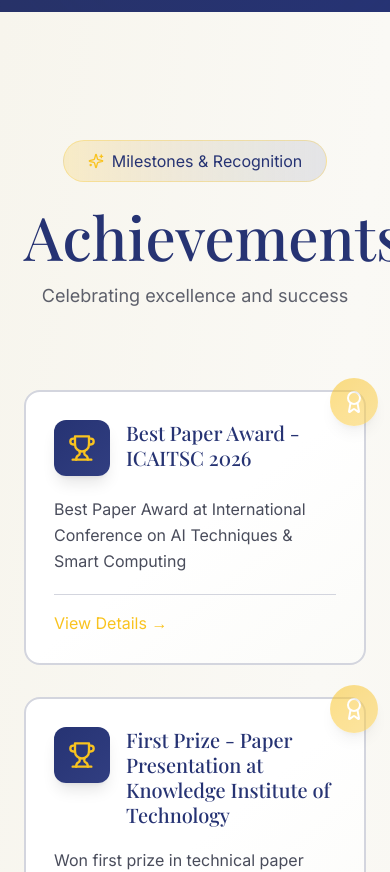
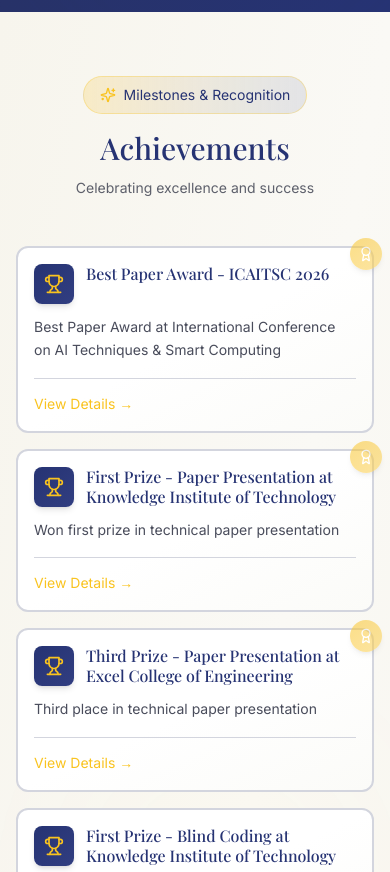
Before and after one commit to CoderShivakumar/folio-port, a React (Vite) app: page / in a window 390 px wide. Shown: the part 4180-5052 px from the top of the page. Built offline with nearby package versions, Linux system fonts and the light colour scheme; a web font is replaced by a local one.

Commit message:
Refactor Achievements component for responsiveness
Adjusted padding and sizes for responsive design in Achievements component. Updated class names for better consistency and visual appearance.

```diff
--- a/src/app/components/Achievements.tsx
+++ b/src/app/components/Achievements.tsx
@@ -5,10 +5,21 @@ import { achievements } from '../../data/portfolio-data';
 
 export function Achievements() {
   return (
-    <section id="achievements" className="py-32 px-6 bg-gradient-to-br from-[hsl(45,40%,95%)] via-[hsl(45,35%,97%)] to-[hsl(45,40%,95%)] relative overflow-hidden">
+    <section
+      id="achievements"
+      className="py-16 sm:py-24 md:py-32 px-4 sm:px-6 bg-gradient-to-br from-[hsl(45,40%,95%)] via-[hsl(45,35%,97%)] to-[hsl(45,40%,95%)] relative overflow-hidden"
+    >
+      {/* Background */}
       <div className="absolute inset-0 opacity-20">
-        <div className="absolute top-1/3 left-1/4 w-[500px] h-[500px] bg-[hsl(45,95%,55%)]/20 rounded-full blur-[100px]"></div>
-        <div className="absolute bottom-1/4 right-1/4 w-[600px] h-[600px] bg-[hsl(230,50%,30%)]/10 rounded-full blur-[120px]"></div>
+        <div className="absolute top-1/3 left-1/4
+        w-[250px] sm:w-[400px] md:w-[500px]
+        h-[250px] sm:h-[400px] md:h-[500px]
+        bg-[hsl(45,95%,55%)]/20 rounded-full blur-[100px]"></div>
+
+        <div className="absolute bottom-1/4 right-1/4
+        w-[300px] sm:w-[450px] md:w-[600px]
+        h-[300px] sm:h-[450px] md:h-[600px]
+        bg-[hsl(230,50%,30%)]/10 rounded-full blur-[120px]"></div>
       </div>
 
       <div className="max-w-7xl mx-auto relative z-10">
@@ -18,25 +29,34 @@ export function Achievements() {
           viewport={{ once: true }}
           transition={{ duration: 0.6 }}
         >
-          <div className="text-center mb-20">
+          {/* Header */}
+          <div className="text-center mb-12 sm:mb-16 md:mb-20">
             <motion.div
               initial={{ opacity: 0, rotate: -10 }}
               whileInView={{ opacity: 1, rotate: 0 }}
               viewport={{ once: true }}
-              className="inline-flex items-center gap-2 px-6 py-2 bg-gradient-to-r from-[hsl(45,95%,55%)]/20 to-[hsl(230,50%,30%)]/10 rounded-full mb-6 border border-[hsl(45,95%,55%)]/30"
+              className="inline-flex items-center gap-2 px-4 sm:px-6 py-2 bg-gradient-to-r from-[hsl(45,95%,55%)]/20 to-[hsl(230,50%,30%)]/10 rounded-full mb-4 sm:mb-6 border border-[hsl(45,95%,55%)]/30"
             >
               <Sparkles className="w-4 h-4 text-[hsl(45,95%,55%)]" />
-              <span className="text-[hsl(230,50%,30%)]">Milestones & Recognition</span>
+              <span className="text-[hsl(230,50%,30%)] text-sm sm:text-base">
+                Milestones & Recognition
+              </span>
             </motion.div>
-            <h2 className="text-6xl md:text-7xl text-[hsl(230,50%,30%)] mb-4">
+
+            <h2 className="text-3xl sm:text-4xl md:text-6xl lg:text-7xl text-[hsl(230,50%,30%)] mb-3 sm:mb-4">
               Achievements
             </h2>
-            <p className="text-[hsl(230,30%,15%)]/70 text-lg">Celebrating excellence and success</p>
+
+            <p className="text-[hsl(230,30%,15%)]/70 text-sm sm:text-base md:text-lg px-2">
+              Celebrating excellence and success
+            </p>
           </div>
 
-          <div className="grid gap-8 md:grid-cols-2 lg:grid-cols-3">
+          {/* Grid */}
+          <div className="grid gap-4 sm:gap-6 md:gap-8 grid-cols-1 sm:grid-cols-2 lg:grid-cols-3">
             {achievements.map((achievement, index) => {
               const isTopAchievement = index < 3;
+
               return (
                 <motion.div
                   key={achievement.id}
@@ -47,35 +67,60 @@ export function Achievements() {
                 >
                   <Link href={`/achievements/${achievement.id}`}>
                     <a className="group block h-full relative">
+
+                      {/* Badge */}
                       {isTopAchievement && (
-                        <div className="absolute -top-3 -right-3 z-10">
-                          <div className="w-12 h-12 bg-gradient-to-br from-[hsl(45,95%,55%)] to-[hsl(45,95%,65%)] rounded-full flex items-center justify-center shadow-lg animate-pulse">
-                            <Award className="w-6 h-6 text-white" />
+                        <div className="absolute -top-2 -right-2 sm:-top-3 sm:-right-3 z-10">
+                          <div className="w-8 h-8 sm:w-10 sm:h-10 md:w-12 md:h-12
+                          bg-gradient-to-br from-[hsl(45,95%,55%)] to-[hsl(45,95%,65%)]
+                          rounded-full flex items-center justify-center shadow-md sm:shadow-lg animate-pulse">
+                            <Award className="w-4 h-4 sm:w-5 sm:h-5 md:w-6 md:h-6 text-white" />
                           </div>
                         </div>
                       )}
-                      <div className="h-full p-7 bg-gradient-to-br from-white via-white to-[hsl(45,30%,98%)] rounded-2xl border-2 border-[hsl(230,15%,85%)] group-hover:border-[hsl(45,95%,55%)] transition-all duration-300 group-hover:shadow-2xl group-hover:shadow-[hsl(45,95%,55%)]/20 group-hover:-translate-y-2 cursor-pointer overflow-hidden relative">
+
+                      {/* Card */}
+                      <div className="h-full p-4 sm:p-6 md:p-7
+                      bg-gradient-to-br from-white via-white to-[hsl(45,30%,98%)]
+                      rounded-xl sm:rounded-2xl
+                      border-2 border-[hsl(230,15%,85%)]
+                      group-hover:border-[hsl(45,95%,55%)]
+                      transition-all duration-300
+                      group-hover:shadow-xl sm:group-hover:shadow-2xl
+                      group-hover:shadow-[hsl(45,95%,55%)]/20
+                      sm:group-hover:-translate-y-2
+                      cursor-pointer overflow-hidden relative">
+
                         <div className="absolute inset-0 bg-gradient-to-br from-[hsl(45,95%,55%)]/0 via-[hsl(45,95%,55%)]/0 to-[hsl(45,95%,55%)]/5 opacity-0 group-hover:opacity-100 transition-opacity duration-300"></div>
 
                         <div className="relative z-10">
-                          <div className="flex items-start gap-4 mb-5">
-                            <div className="w-14 h-14 rounded-xl bg-gradient-to-br from-[hsl(230,50%,30%)] to-[hsl(230,45%,35%)] flex items-center justify-center flex-shrink-0 group-hover:scale-110 transition-transform duration-300 shadow-lg">
-                              <Trophy className="w-7 h-7 text-[hsl(45,95%,55%)]" />
+                          {/* Title */}
+                          <div className="flex items-start gap-3 sm:gap-4 mb-3 sm:mb-5">
+                            <div className="w-10 h-10 sm:w-12 sm:h-12 md:w-14 md:h-14 rounded-lg sm:rounded-xl
+                            bg-gradient-to-br from-[hsl(230,50%,30%)] to-[hsl(230,45%,35%)]
+                            flex items-center justify-center flex-shrink-0
+                            group-hover:scale-110 transition-transform duration-300 shadow-md sm:shadow-lg">
+                              <Trophy className="w-5 h-5 sm:w-6 sm:h-6 md:w-7 md:h-7 text-[hsl(45,95%,55%)]" />
                             </div>
-                            <h3 className="text-xl text-[hsl(230,50%,30%)] leading-tight group-hover:text-[hsl(230,50%,25%)] transition-colors">
+
+                            <h3 className="text-base sm:text-lg md:text-xl text-[hsl(230,50%,30%)] leading-tight group-hover:text-[hsl(230,50%,25%)] transition-colors">
                               {achievement.title}
                             </h3>
                           </div>
-                          <p className="text-[hsl(230,30%,15%)]/80 leading-relaxed">
+
+                          {/* Description */}
+                          <p className="text-[hsl(230,30%,15%)]/80 text-sm sm:text-base leading-relaxed">
                             {achievement.shortDescription}
                           </p>
 
-                          <div className="mt-5 pt-4 border-t border-[hsl(230,15%,85%)]">
-                            <span className="text-[hsl(45,95%,55%)] group-hover:underline transition-all">
+                          {/* Footer */}
+                          <div className="mt-4 sm:mt-5 pt-3 sm:pt-4 border-t border-[hsl(230,15%,85%)]">
+                            <span className="text-[hsl(45,95%,55%)] text-sm sm:text-base group-hover:underline">
                               View Details →
                             </span>
                           </div>
                         </div>
+
                       </div>
                     </a>
                   </Link>
@@ -83,6 +128,7 @@ export function Achievements() {
               );
             })}
           </div>
+
         </motion.div>
       </div>
     </section>
```
